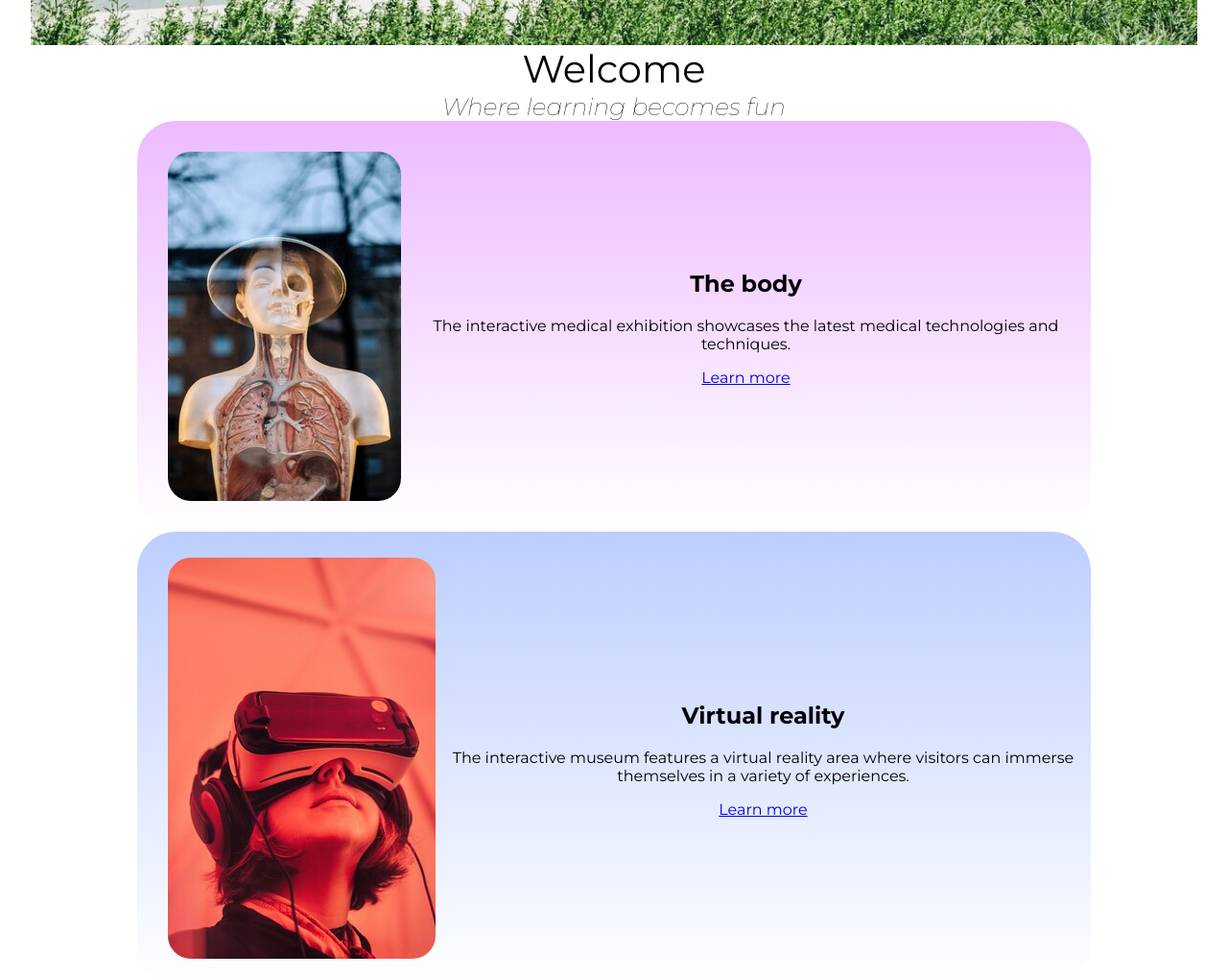
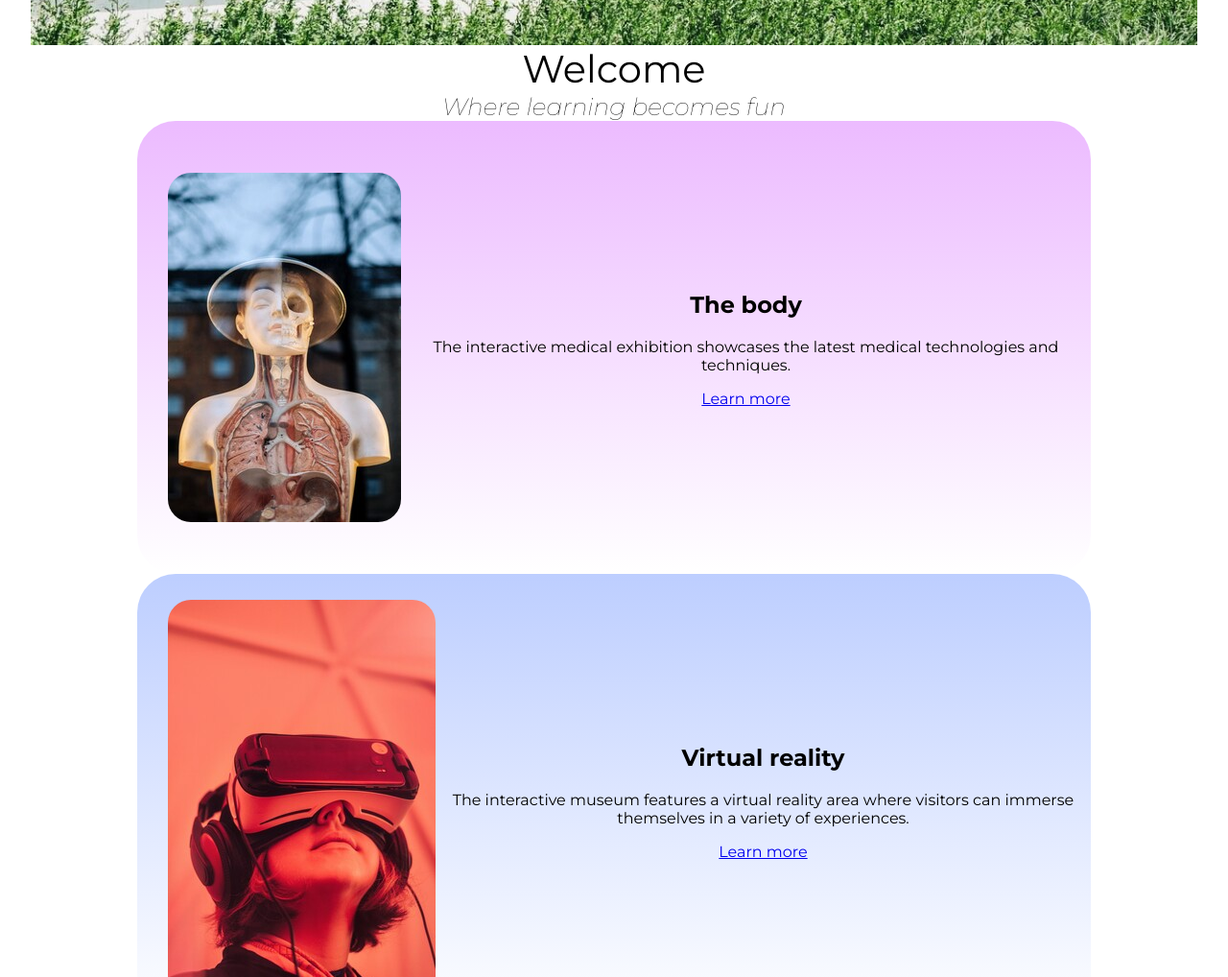
Before and after one commit to MiaTexnes/CommunityScienceMuseum, a plain HTML site: page index.html in a window 1280 px wide. Shown: the part 1160-2178 px from the top of the page at 96% size. Drawn offline with nearby package versions, Linux system fonts and the light colour scheme.

Commit message:
12.08.2023

```diff
--- a/styles.css
+++ b/styles.css
@@ -101,7 +101,7 @@ img {
     border-radius: 40px;
     border-color: black;
     padding: 1rem;
-    max-height: 472px;
+    height: 472px;
     max-width: 994px;
 
 }
```
